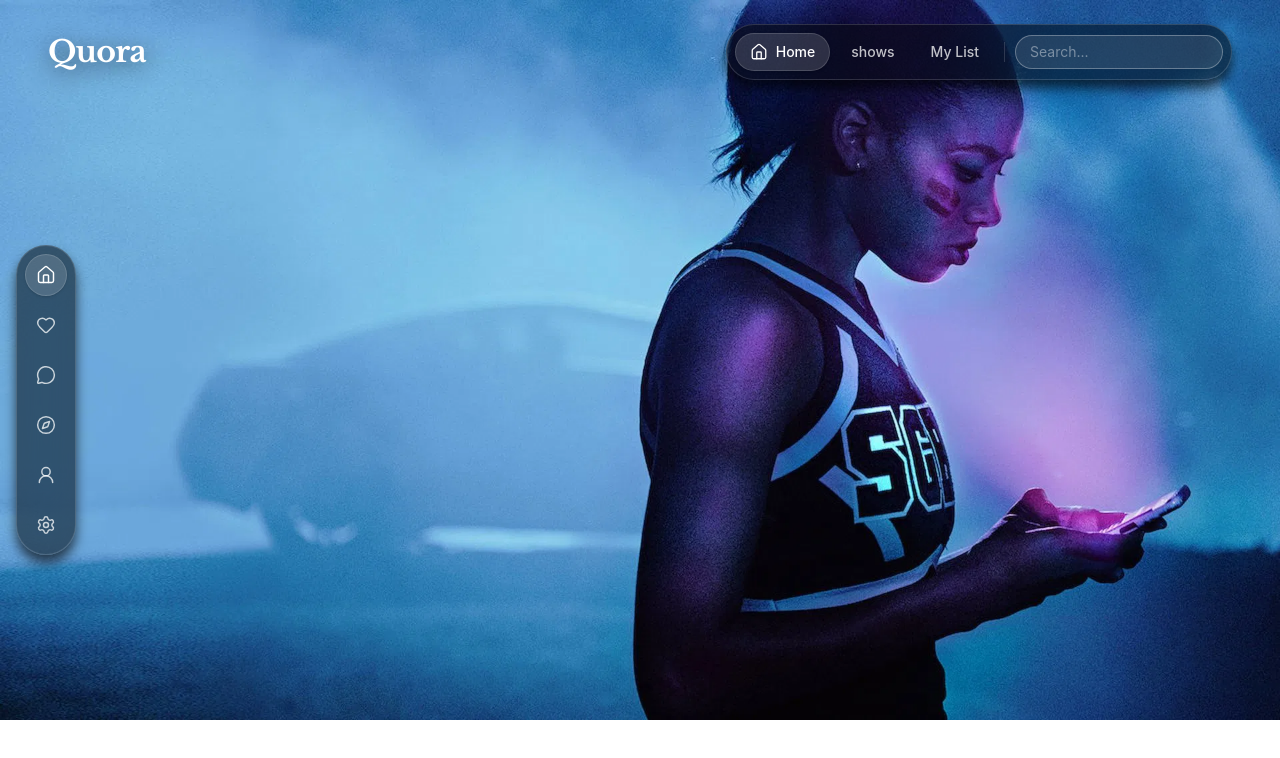
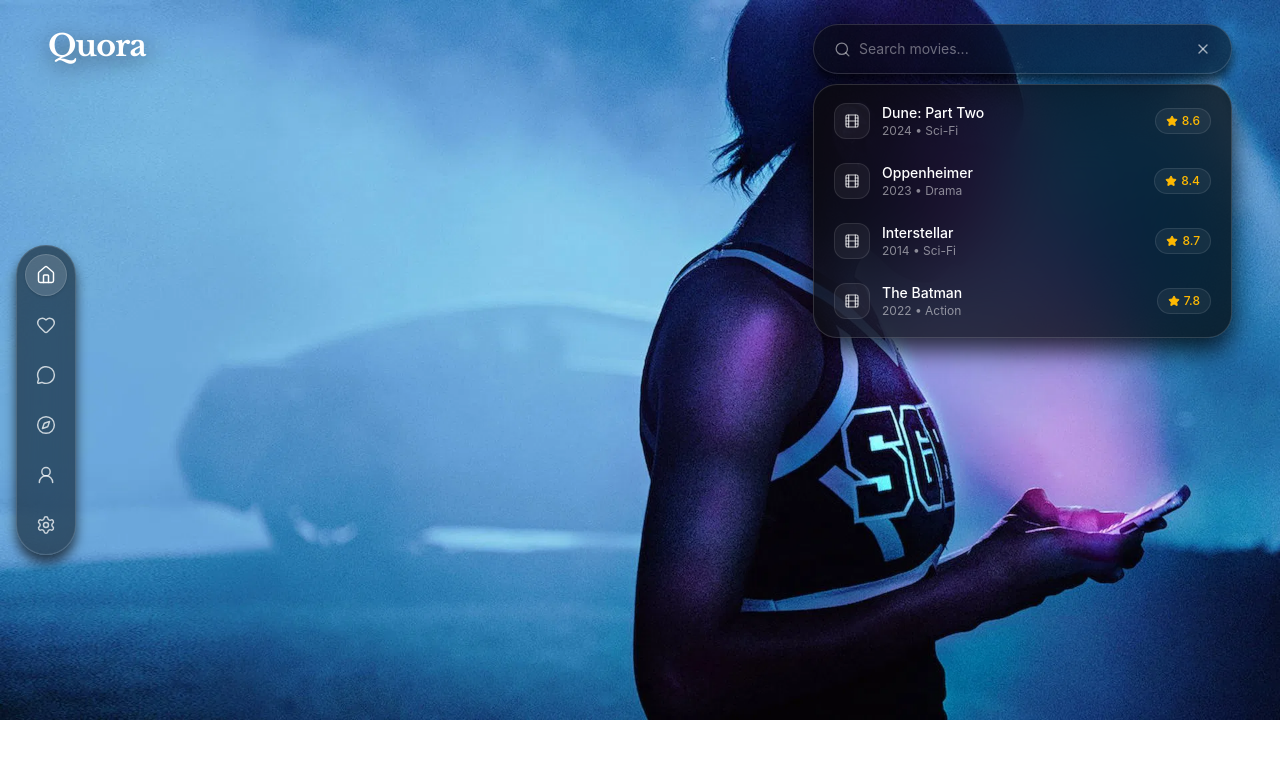
Before and after one commit to murengerantwaridev/Quora, a Next.js app: page / in a window 1280 px wide. Both pictures are taken after a click on the button "Open search". Shown: the top 758 px of the page. Built offline with nearby package versions, Linux system fonts and the light colour scheme.

Commit message:
finishing and thinking of the layout

```diff
--- a/app/page.tsx
+++ b/app/page.tsx
@@ -1,4 +1,3 @@
-import Navbar from "@/components/Navbar";
 import bg from "./bg.webp";
 import Image from "next/image";
 import React from "react";
--- a/components/Navbar.tsx
+++ b/components/Navbar.tsx
@@ -3,9 +3,9 @@
 import { Libre_Baskerville } from "next/font/google";
 import { TopBarPaths } from "@/constants/topnavbarconst";
 import Link from "next/link";
-import { usePathname } from "next/navigation";
-import { Search, User } from "lucide-react";
-import { useState } from "react";
+import { usePathname, useRouter } from "next/navigation";
+import { Search, User, X, Film, Star } from "lucide-react";
+import { useState, useRef, useEffect } from "react";
 
 const LibreBaskerville = Libre_Baskerville({
   subsets: ["latin"],
@@ -13,17 +13,105 @@ const LibreBaskerville = Libre_Baskerville({
   display: "swap",
 });
 
+const HIDDEN_NAVBAR_PATHS = ["/explore"];
+
+const SAMPLE_MOVIES = [
+  {
+    id: "1",
+    title: "Dune: Part Two",
+    year: "2024",
+    rating: "8.6",
+    genre: "Sci-Fi",
+  },
+  {
+    id: "2",
+    title: "Oppenheimer",
+    year: "2023",
+    rating: "8.4",
+    genre: "Drama",
+  },
+  {
+    id: "3",
+    title: "Interstellar",
+    year: "2014",
+    rating: "8.7",
+    genre: "Sci-Fi",
+  },
+  {
+    id: "4",
+    title: "The Batman",
+    year: "2022",
+    rating: "7.8",
+    genre: "Action",
+  },
+  {
+    id: "5",
+    title: "Blade Runner 2049",
+    year: "2017",
+    rating: "8.0",
+    genre: "Sci-Fi",
+  },
+  {
+    id: "6",
+    title: "Inception",
+    year: "2010",
+    rating: "8.8",
+    genre: "Thriller",
+  },
+];
+
 export default function Navbar() {
   const pathname = usePathname();
+  const router = useRouter();
   const [searchOpen, setSearchOpen] = useState(false);
   const [query, setQuery] = useState("");
+  const inputRef = useRef<HTMLInputElement>(null);
+
+  const shouldHideNavbar = HIDDEN_NAVBAR_PATHS.some(
+    (route) => pathname === route || pathname.startsWith(`${route}/`),
+  );
+
+  useEffect(() => {
+    const handleKeyDown = (e: KeyboardEvent) => {
+      if (e.key === "Escape" && searchOpen) {
+        setQuery("");
+        setSearchOpen(false);
+      }
+    };
+    window.addEventListener("keydown", handleKeyDown);
+    return () => window.removeEventListener("keydown", handleKeyDown);
+  }, [searchOpen]);
+
+  if (shouldHideNavbar) {
+    return null;
+  }
+
+  const filteredMovies = query.trim()
+    ? SAMPLE_MOVIES.filter(
+        (movie) =>
+          movie.title.toLowerCase().includes(query.toLowerCase()) ||
+          movie.genre.toLowerCase().includes(query.toLowerCase()),
+      )
+    : SAMPLE_MOVIES.slice(0, 4);
+
+  const handleSearchSubmit = (e: React.FormEvent) => {
+    e.preventDefault();
+    if (!query.trim()) return;
+    router.push(`/search?q=${encodeURIComponent(query.trim())}`);
+    setSearchOpen(false);
+  };
+
+  const closeSearch = () => {
+    setQuery("");
+    setSearchOpen(false);
+  };
 
   return (
     <header className="fixed top-0 left-0 z-50 w-full pointer-events-none">
-      <nav className="flex items-center justify-between px-12 py-6">
+      <nav className="flex items-start justify-between px-6 sm:px-12 py-6">
         <Link
           href="/"
-          className="pointer-events-auto transition-transform duration-200 hover:scale-105"
+          className="pointer-events-auto pt-1 transition-transform duration-200 hover:scale-105"
         >
           <h1
             className={`${LibreBaskerville.className} text-3xl font-black tracking-tight text-white drop-shadow-[0_4px_12px_rgba(0,0,0,0.65)]`}
@@ -32,7 +120,10 @@ export default function Navbar() {
           </h1>
         </Link>
 
-        <div className="pointer-events-auto flex items-center gap-1.5 rounded-full border border-white/15 bg-neutral-950/55 p-2 backdrop-blur-2xl backdrop-saturate-150 shadow-[0_8px_12px_rgba(0,0,0,0.65)]">
+        <div className="relative pointer-events-auto flex flex-col items-end">
+          <div className="flex items-center gap-1.5 rounded-full border border-white/15 bg-neutral-950/55 p-2 backdrop-blur-2xl backdrop-saturate-150 shadow-[0_8px_12px_rgba(0,0,0,0.65)] transition-all duration-300">
+            {!searchOpen ? (
+              <>
                 {TopBarPaths.map((navPath) => {
                   const isActive =
                     navPath.path === "/"
@@ -43,53 +134,113 @@ export default function Navbar() {
                     <Link
                       key={navPath.path}
                       href={navPath.path}
-                className={`flex items-center gap-2 rounded-full px-3.5 py-2 text-sm font-medium transition-all duration-200 cursor-pointer hover:scale-105 ${
+                      className={`flex items-center gap-2 rounded-full px-4 py-2 text-sm font-medium transition-all duration-200 cursor-pointer hover:scale-105 ${
                         isActive
-                    ? "border border-white/15 bg-white/15 text-white shadow-sm"
+                          ? "border border-white/15 bg-white text-black shadow-sm"
                           : "border border-transparent text-white/75 hover:bg-white/15 hover:text-white"
                       }`}
                     >
-                {isActive ? (
-                  <navPath.icon size={18} strokeWidth={1.75} />
-                ) : null}
-                <span className="hidden sm:inline">{navPath.text}</span>
+                      {isActive && <navPath.icon size={17} strokeWidth={2} />}
+                      <span>{navPath.text}</span>
                     </Link>
                   );
                 })}
 
                 <div className="mx-1 h-5 w-px bg-white/15" />
 
-          <div className="flex items-center">
-            {searchOpen ? (
+                <button
+                  type="button"
+                  onClick={() => setSearchOpen(true)}
+                  aria-label="Open search"
+                  className="rounded-full border border-transparent p-2.5 text-white/75 transition-all duration-200 hover:bg-white/15 hover:text-white hover:scale-105 cursor-pointer"
+                >
+                  <Search size={18} strokeWidth={1.75} />
+                </button>
+
+
+              </>
+            ) : (
               <form
-                onSubmit={(e) => {
-                  e.preventDefault();
-                }}
-                className="flex items-center"
+                onSubmit={handleSearchSubmit}
+                className="flex items-center gap-2 pl-3 pr-1"
               >
+                <Search
+                  size={17}
+                  strokeWidth={1.75}
+                  className="text-white/50 shrink-0"
+                />
                 <input
+                  ref={inputRef}
                   type="text"
                   autoFocus
                   value={query}
                   onChange={(e) => setQuery(e.target.value)}
                   onBlur={() => {
-                    if (!query) setSearchOpen(false);
+                    if (!query.trim()) setSearchOpen(false);
                   }}
-                  placeholder="Search..."
-                  className="w-40 sm:w-52 rounded-full border border-white/15 bg-white/10 px-3.5 py-1.5 text-sm text-white placeholder-white/40 outline-none transition-all duration-200 focus:border-white/30"
+                  placeholder="Search movies..."
+                  className="w-60 sm:w-80 bg-transparent py-1.5 text-sm text-white placeholder-white/40 outline-none"
                 />
-              </form>
-            ) : (
                 <button
                   type="button"
-                onClick={() => setSearchOpen(true)}
-                aria-label="Search"
-                className="rounded-full border border-transparent p-2.5 text-white/75 transition-all duration-200 hover:bg-white/15 hover:text-white hover:scale-105 cursor-pointer"
+                  onMouseDown={(e) => {
+                    e.preventDefault();
+                    closeSearch();
+                  }}
+                  aria-label="Close search"
+                  className="rounded-full p-2 text-white/60 transition-colors hover:bg-white/15 hover:text-white cursor-pointer"
                 >
-                <Search size={18} strokeWidth={1.75} />
+                  <X size={16} strokeWidth={2} />
                 </button>
+              </form>
             )}
           </div>
+
+          {searchOpen && (
+            <div className="mt-2.5 w-full min-w-[300px] sm:min-w-[380px] overflow-hidden rounded-3xl border border-white/15 bg-neutral-950/75 p-2 backdrop-blur-2xl backdrop-saturate-150 shadow-[0_12px_24px_rgba(0,0,0,0.75)]">
+              {filteredMovies.length > 0 ? (
+                <div className="flex flex-col gap-1">
+                  {filteredMovies.map((movie) => (
+                    <Link
+                      key={movie.id}
+                      href={`/movies/${movie.id}`}
+                      onMouseDown={(e) => e.preventDefault()}
+                      onClick={() => setSearchOpen(false)}
+                      className="flex items-center justify-between rounded-2xl px-3 py-2.5 text-sm transition-all duration-150 hover:bg-white/15"
+                    >
+                      <div className="flex items-center gap-3">
+                        <div className="flex h-9 w-9 items-center justify-center rounded-xl border border-white/10 bg-white/5 text-white/75">
+                          <Film size={16} strokeWidth={1.75} />
+                        </div>
+                        <div>
+                          <p className="font-medium text-white">
+                            {movie.title}
+                          </p>
+                          <p className="text-xs text-white/50">
+                            {movie.year} • {movie.genre}
+                          </p>
+                        </div>
+                      </div>
+
+                      <div className="flex items-center gap-1 rounded-full border border-white/10 bg-white/5 px-2.5 py-1 text-xs font-medium text-amber-400">
+                        <Star
+                          size={12}
+                          className="fill-amber-400 text-amber-400"
+                        />
+                        <span>{movie.rating}</span>
+                      </div>
+                    </Link>
+                  ))}
+                </div>
+              ) : (
+                <div className="px-3 py-6 text-center text-sm text-white/50">
+                  No movies found for {'" '}
+                  {query}
+                  {' "'}
+                </div>
+              )}
+            </div>
+          )}
         </div>
       </nav>
     </header>
--- a/constants/topnavbarconst.ts
+++ b/constants/topnavbarconst.ts
@@ -1,5 +1,6 @@
 import type { NavBarPath } from "@/types";
-import { Home, Popcorn, Save, Tv } from "lucide-react";
+import { Home, Save, Tv } from "lucide-react";
+
 export const TopBarPaths: NavBarPath[] = [
   {
     text: "Home",
@@ -7,7 +8,7 @@ export const TopBarPaths: NavBarPath[] = [
     icon: Home,
   },
   {
-    text: "shows",
+    text: "Shows",
     path: "/movies/categories",
     icon: Tv,
   },
```
Lines whose indentation alone changed are shown as unchanged.
